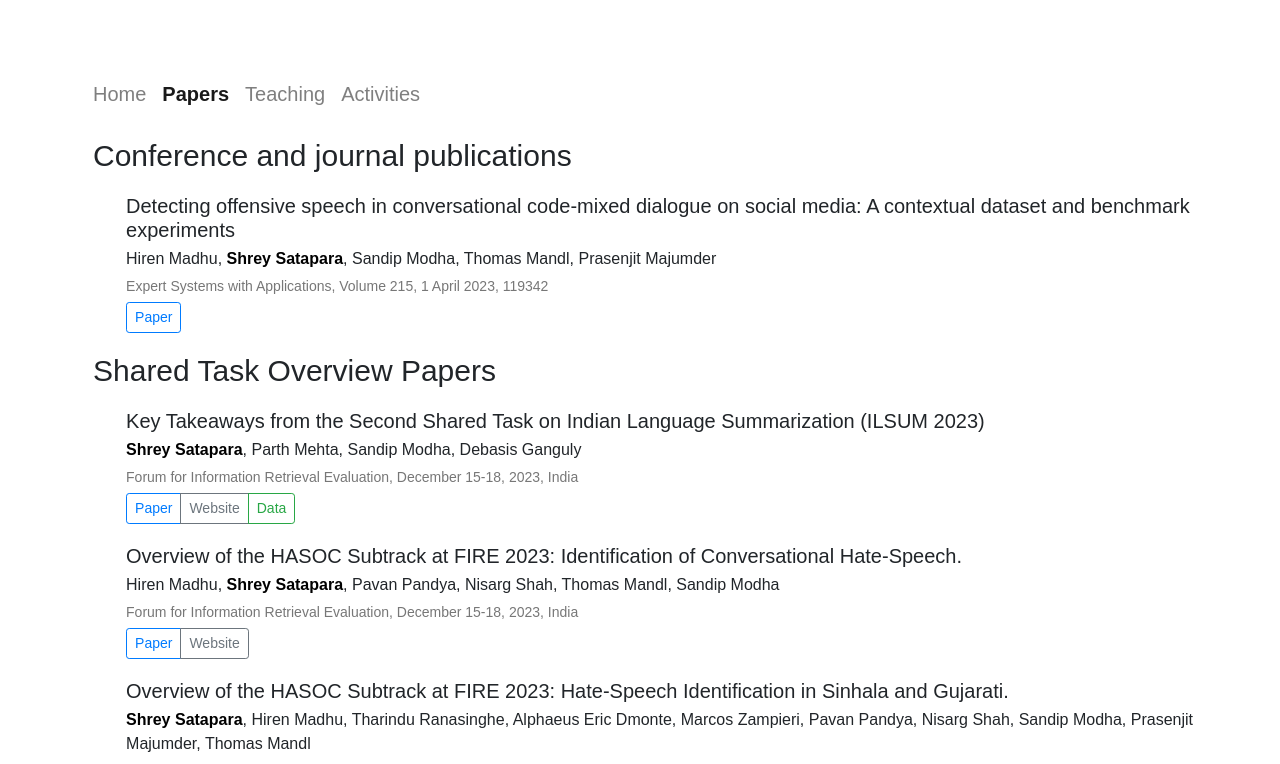
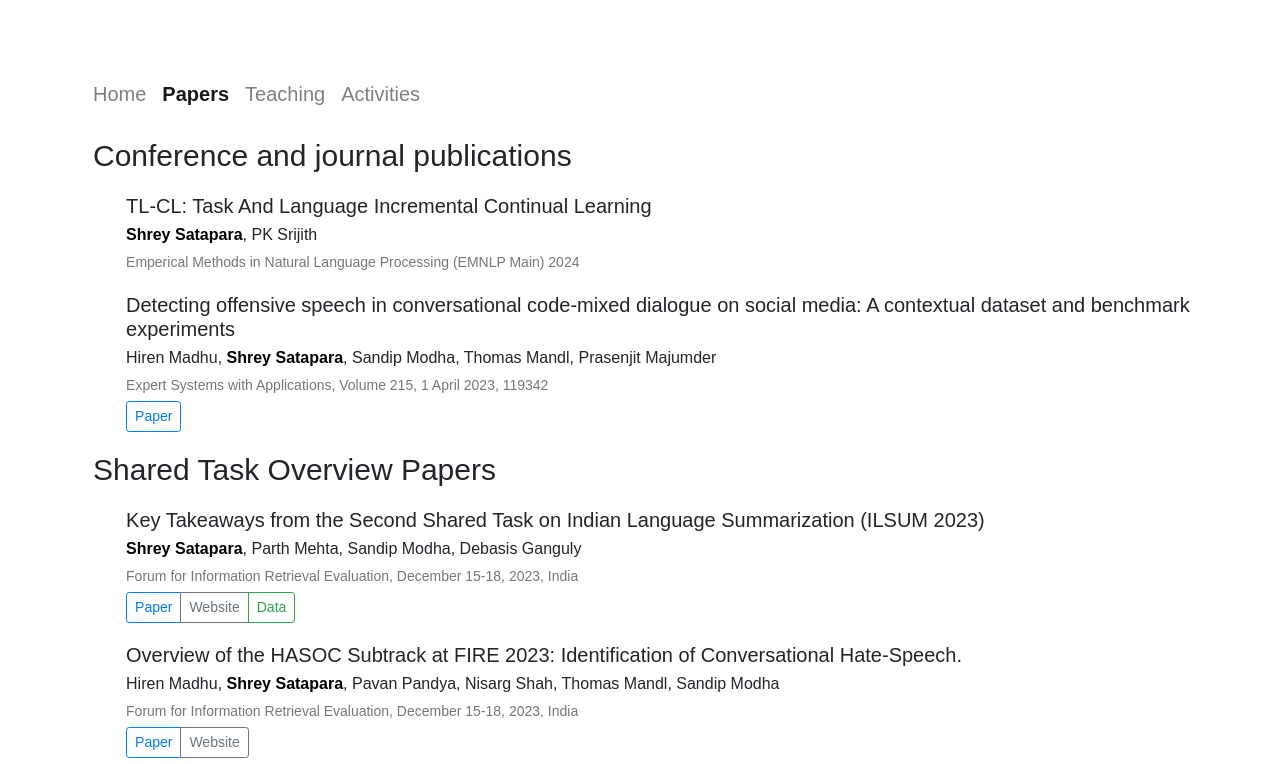
Before and after one commit to ShreySatapara/shreysatapara.github.io, a plain HTML site: page publications.html in a window 1280 px wide. Shown: the top 764 px of the page. Drawn offline with nearby package versions, Linux system fonts and the light colour scheme; some icons are missing.

Commit message:
EMNLP paper accepted

```diff
--- a/publications.html
+++ b/publications.html
@@ -84,6 +84,21 @@
             <!-- Peer Reviewed Journal and Conference -->
             <div class="sub-section ml-2">
                 <h3 class="section-heading">Conference and journal publications</h3>
+                <div class="publication-item">
+                    <h4 class="publication-title">TL-CL: Task And Language Incremental Continual Learning</h4>
+                    <p class="publication-authors">
+                        <span class="highlight-name">Shrey Satapara</span>, PK Srijith
+                    </p>
+                    <p class="publication-details">Emperical Methods in Natural Language Processing (EMNLP Main) 2024</p>
+                    </p>
+                    <!-- <div class="btn-group" role="group">
+                        <a target="_blank"
+                            href="https://www.sciencedirect.com/science/article/pii/S0957417422023600?via%3Dihub"
+                            class="btn btn-outline-primary btn-sm">Paper</a>
+                        <a target="_blank" href="#" class="btn btn-outline-secondary btn-sm">Code</a>
+                        <a target="_blank" href="#" class="btn btn-outline-success btn-sm">Data</a>
+                    </div> -->
+                </div>
                 <div class="publication-item">
                     <h4 class="publication-title">Detecting offensive speech in conversational code-mixed dialogue on
                         social media: A contextual dataset and benchmark experiments</h4>
```
Also changed, not shown: activities.html (+3 -0 lines).
